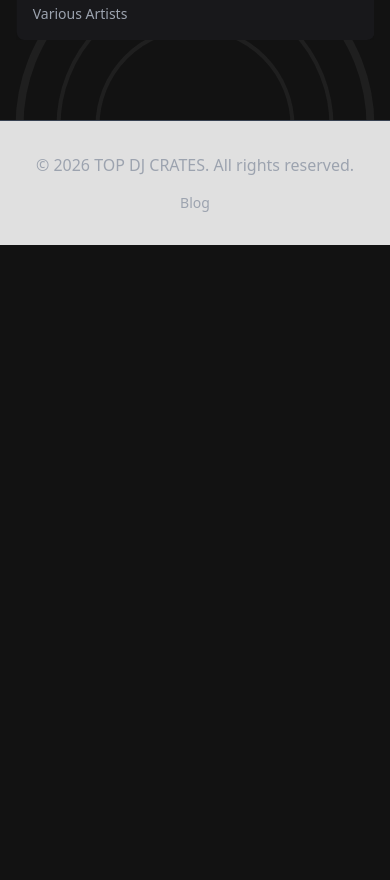
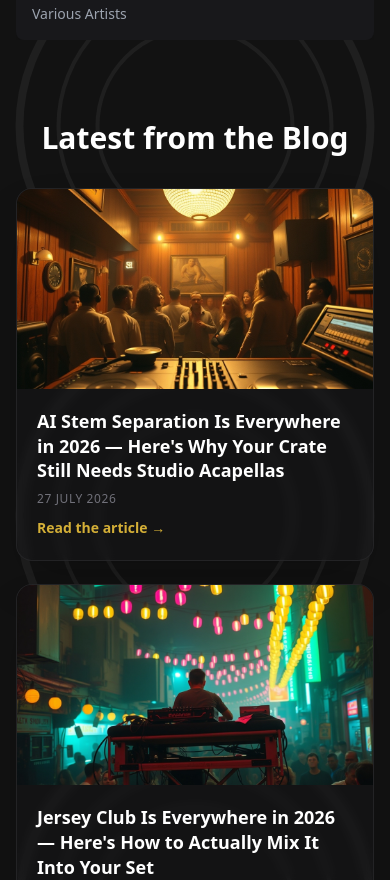
Before and after one commit to Tonyschwery/topdjcrates, a Next.js app: page / in a window 390 px wide. Shown: the part 1120-2000 px from the top of the page. Before the commit the page ends 1365 px from the top, so only its background shows below. Built offline with nearby package versions, Linux system fonts and the light colour scheme.

Commit message:
seo: add blog to nav and homepage for better internal linking

```diff
--- a/src/components/Header.js
+++ b/src/components/Header.js
@@ -49,6 +49,11 @@ const Header = () => {
             </Link>
           </li>
           <li>
+            <Link href="/blog" legacyBehavior>
+              <a className={`text-md transition-colors duration-300 ${router.pathname.startsWith('/blog') ? activeClass : inactiveClass}`}>Blog</a>
+            </Link>
+          </li>
+          <li>
             <Link href="/about" legacyBehavior>
               <a className={`text-md transition-colors duration-300 ${router.pathname === '/about' ? activeClass : inactiveClass}`}>About</a>
             </Link> {/* Corrected Closing Tag */}
--- /dev/null
+++ b/src/pages/index copy.js
@@ -0,0 +1,39 @@
+import React from 'react';
+import Head from 'next/head';
+import Link from 'next/link';
+
+export default function Home({ musicPacks = [] }) {
+  return (
+    <>
+      <Head>
+        <title>TOP DJ CRATES - High-Quality Music Packs & Tools</title>
+        <meta name="description" content="The ultimate source for pro DJs. Stop searching and start playing with exclusive, high-quality music crates." />
+      </Head>
+      <div className="px-4">
+        <section className="text-center py-20 md:py-32">
+          <h1 className="text-4xl md:text-6xl font-extrabold text-primary mb-4">The Crates DJs Actually Use</h1>
+          <p className="text-lg md:text-xl text-text max-w-2xl mx-auto mb-8">Stop searching. Start playing. High-quality, curated music packs for professional DJs.</p>
+          <Link href="/music" legacyBehavior>
+            <a className="bg-accent hover:opacity-80 text-white font-bold py-3 px-8 rounded-full shadow-lg transition-all duration-300 transform hover:scale-105">Explore The Crates</a>
+          </Link>
+        </section>
+        <section className="pb-20">
+          <h2 className="text-3xl font-bold text-primary mb-8 text-center">Featured Crates</h2>
+          <div className="grid grid-cols-1 sm:grid-cols-2 md:grid-cols-3 lg:grid-cols-4 gap-6">
+            {musicPacks && musicPacks.slice(0, 8).map((pack) => (
+              <Link key={pack.id} href="/music" passHref>
+                <div className="bg-zinc-900 rounded-lg overflow-hidden shadow-lg hover:shadow-2xl transition-all duration-300 cursor-pointer group">
+                  <img src={pack.cover} alt={pack.title} className="w-full h-auto object-cover group-hover:opacity-80 transition-opacity" />
+                  <div className="p-4">
+                    <h3 className="font-bold text-lg text-primary truncate">{pack.title}</h3>
+                    <p className="text-sm text-gray-400">{pack.artist}</p>
+                  </div>
+                </div>
+              </Link>
+            ))}
+          </div>
+        </section>
+      </div>
+    </>
+  );
+}
--- a/src/pages/index.js
+++ b/src/pages/index.js
@@ -4,8 +4,10 @@ import Link from 'next/link';
 // I kept your existing carousel import
 import FeaturedCratesCarousel from '../components/FeaturedCratesCarousel';
 import { musicPacks } from '../data/musicPacks';
+import { getSortedPostsMeta } from '@/lib/posts';
+import { formatPostDate } from '@/lib/formatDate';
 
-export default function Home({ musicPacks = [] }) {
+export default function Home({ musicPacks = [], latestPosts = [] }) {
 
   return (
     <>
@@ -39,6 +41,49 @@ export default function Home({ musicPacks = [] }) {
           </h2>
           <FeaturedCratesCarousel musicPacks={musicPacks} />
         </section>
+
+        {latestPosts.length > 0 && (
+          <section className="pb-24">
+            <h2 className="text-3xl font-bold text-primary mb-8 text-center">
+              Latest from the Blog
+            </h2>
+            <div className="grid gap-6 md:grid-cols-3 max-w-6xl mx-auto">
+              {latestPosts.map((post) => (
+                <Link
+                  key={post.slug}
+                  href={`/blog/${post.slug}`}
+                  className="group block bg-zinc-900/40 border border-zinc-800/80 rounded-2xl overflow-hidden shadow-2xl backdrop-blur-sm transition-colors hover:border-gold/60"
+                >
+                  {post.image && (
+                    /* eslint-disable-next-line @next/next/no-img-element */
+                    <img
+                      src={post.image}
+                      alt={post.imageAlt || post.title}
+                      className="w-full aspect-video object-cover"
+                      loading="lazy"
+                    />
+                  )}
+                  <div className="p-5">
+                    <h3 className="text-lg font-bold text-primary mb-2 leading-snug group-hover:text-gold transition-colors">
+                      {post.title}
+                    </h3>
+                    {post.date && (
+                      <time dateTime={post.date} className="block text-xs uppercase tracking-wider text-zinc-500 mb-2">
+                        {formatPostDate(post.date)}
+                      </time>
+                    )}
+                    <span className="text-sm font-bold text-gold">Read the article &rarr;</span>
+                  </div>
+                </Link>
+              ))}
+            </div>
+            <div className="text-center mt-10">
+              <Link href="/blog" className="text-gold underline underline-offset-4 hover:opacity-80">
+                See all articles &rarr;
+              </Link>
+            </div>
+          </section>
+        )}
       </div>
     </>
   );
@@ -47,9 +92,11 @@ export default function Home({ musicPacks = [] }) {
 // Added this to ensure data loads correctly for the find() function
 export async function getStaticProps() {
   const { musicPacks } = await import('../data/musicPacks');
+  const latestPosts = getSortedPostsMeta().slice(0, 3);
   return {
     props: {
       musicPacks,
+      latestPosts,
     },
   };
 }
```
